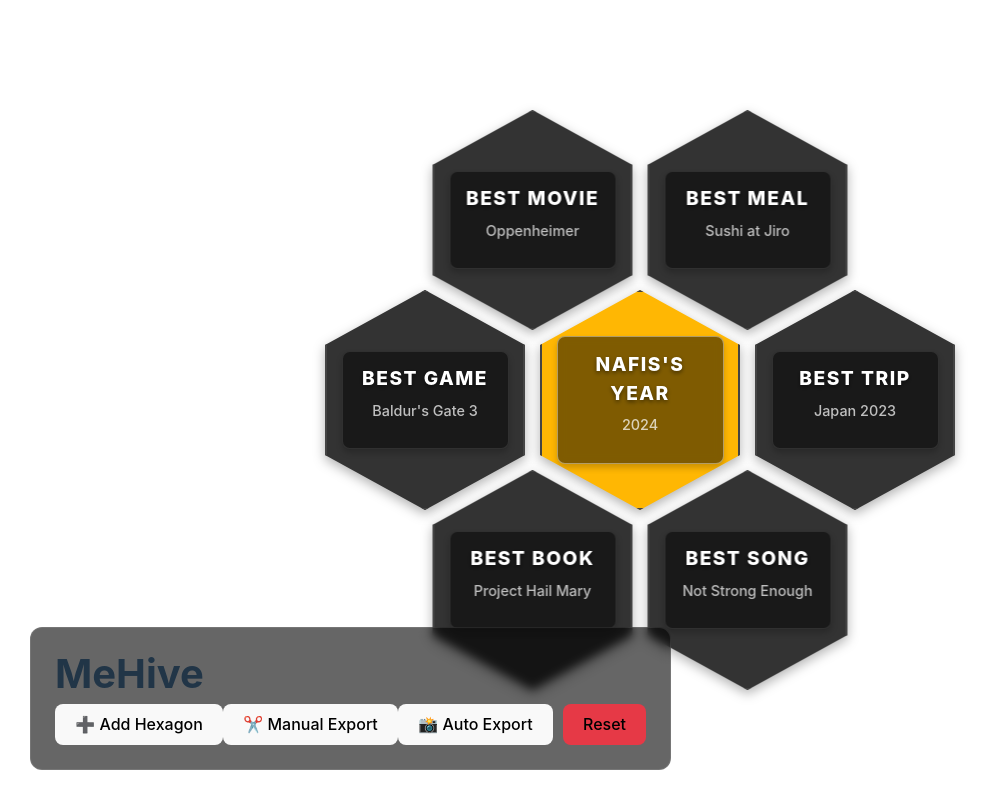
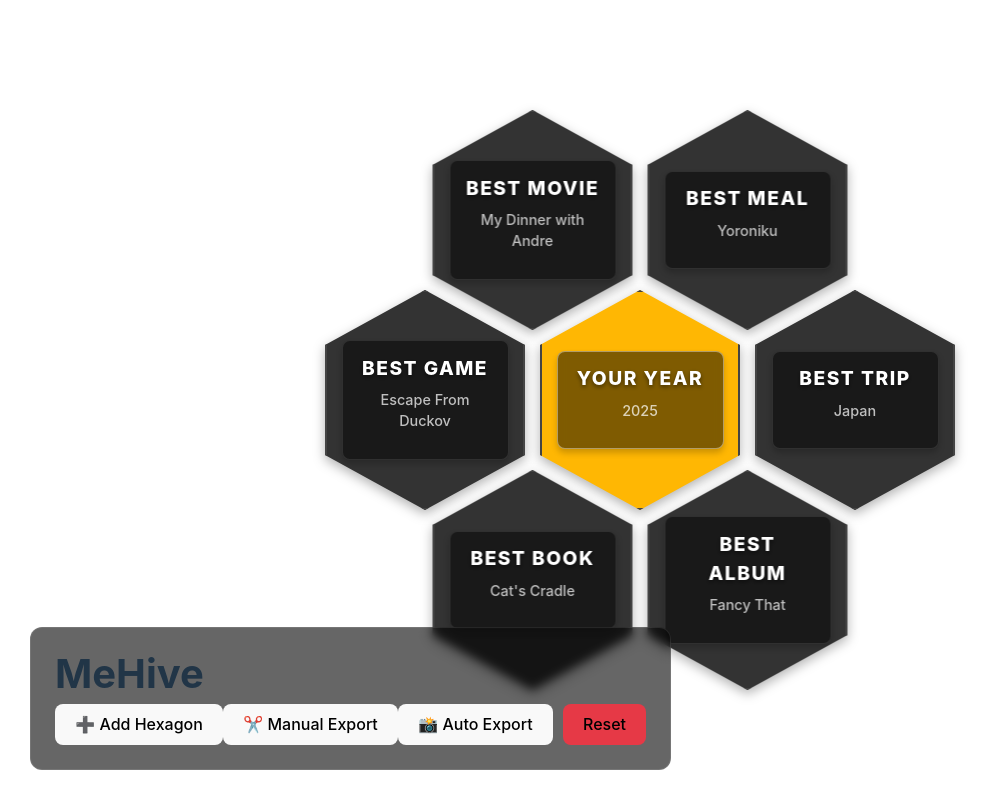
Before and after one commit to nafisn/mehive, a React (Vite) app: page / in a window 1280 px wide. Shown: the whole page, without its empty margins (0-994 px from the left). Built offline with nearby package versions, Linux system fonts and the light colour scheme.

Commit message:
Change Defaults

```diff
--- a/src/App.jsx
+++ b/src/App.jsx
@@ -8,17 +8,17 @@ import { toBlob } from 'html-to-image';
 function App() {
   // Initial dummy data based on user request
   const initialData = [
-    { id: 1, title: 'Best Game', subtitle: 'Baldur\'s Gate 3', image: null },
-    { id: 2, title: 'Best Book', subtitle: 'Project Hail Mary', image: null },
-    { id: 3, title: 'Best Movie', subtitle: 'Oppenheimer', image: null },
-    { id: 4, title: 'Best Song', subtitle: 'Not Strong Enough', image: null },
-    { id: 5, title: 'Best Meal', subtitle: 'Sushi at Jiro', image: null },
-    { id: 6, title: 'Best Trip', subtitle: 'Japan 2023', image: null },
+    { id: 1, title: 'Best Game', subtitle: 'Escape From Duckov', image: null },
+    { id: 2, title: 'Best Book', subtitle: 'Cat\'s Cradle', image: null },
+    { id: 3, title: 'Best Movie', subtitle: 'My Dinner with Andre', image: null },
+    { id: 4, title: 'Best Album', subtitle: 'Fancy That', image: null },
+    { id: 5, title: 'Best Meal', subtitle: 'Yoroniku', image: null },
+    { id: 6, title: 'Best Trip', subtitle: 'Japan', image: null },
   ];
 
   const initialCenterNode = {
-    title: "Nafis's Year",
-    subtitle: "2024",
+    title: "Your Year",
+    subtitle: "2025",
     image: null,
     color: '#ffb703',
     isCenter: true
```
